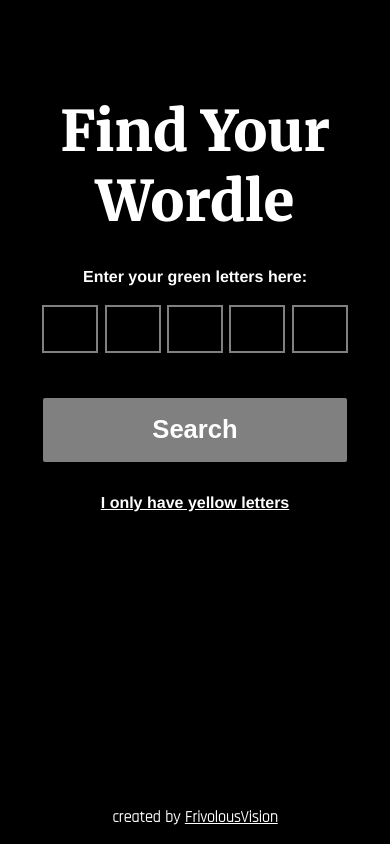
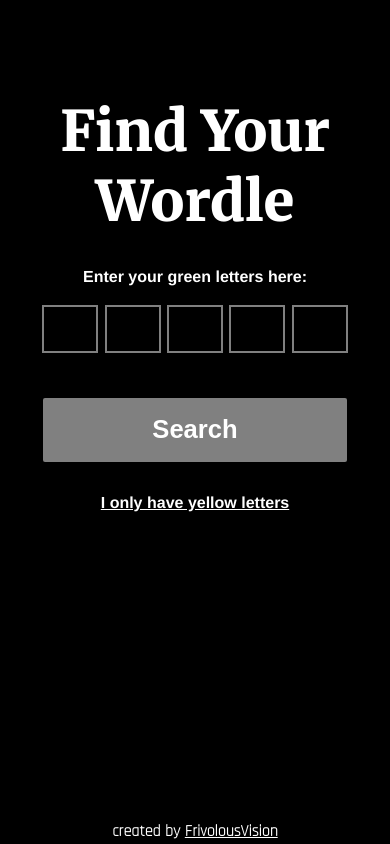
Before and after one commit to frivolousvision/find-your-wordle, a React (Create React App) app: page / in a window 390 px wide. Built offline with nearby package versions, Linux system fonts and the light colour scheme.

Commit message:
set footer-note margin-bottom to .1rem

```diff
--- a/src/App.css
+++ b/src/App.css
@@ -167,6 +167,9 @@
     margin-left: 1.2rem;
     margin-right: 1.2rem;
   }
+  .footer-fixed {
+    margin-bottom: 0.1rem;
+  }
 }
 @media only screen and (min-width: 600px) {
   h1 {
```
